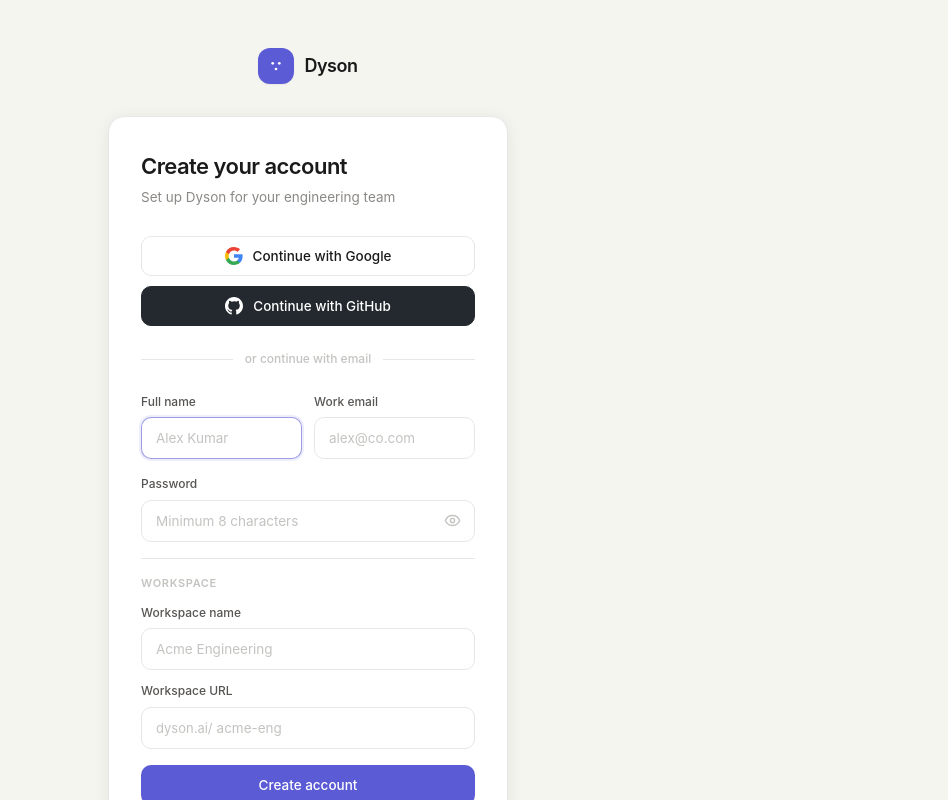
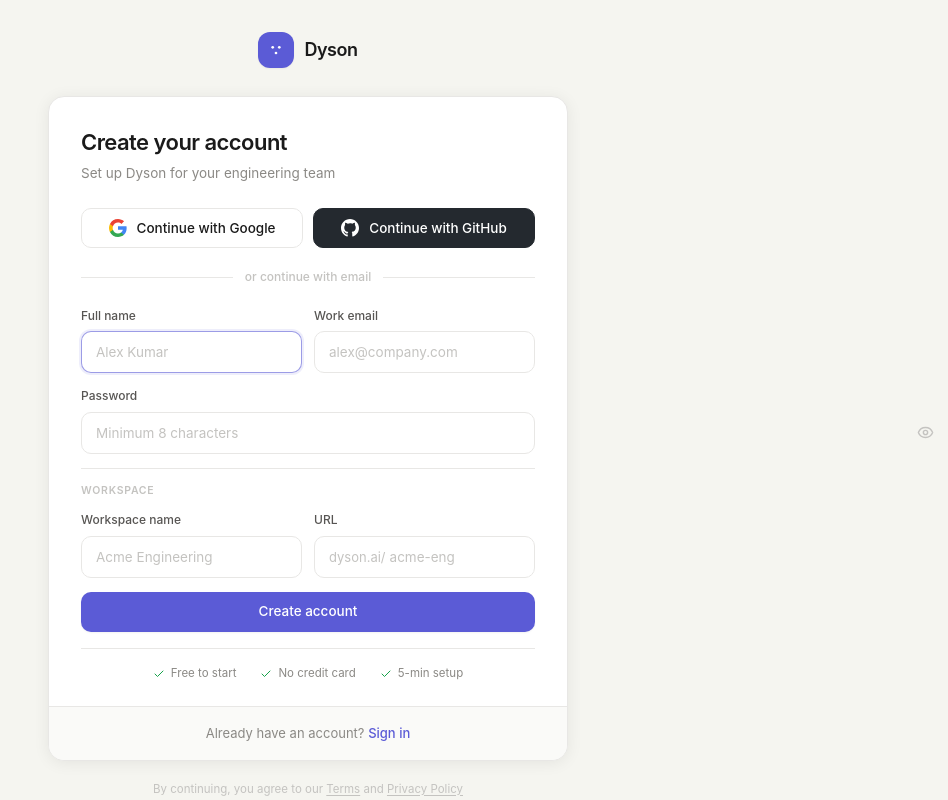
Before and after one commit to Jatin-Dev-Je/Dyson.ai, a React (Vite) app in the folder frontend/: page /signup in a window 1280 px wide. Shown: the top 800 px of the page, without its empty margins (332-1280 px from the left). Built offline with nearby package versions, Linux system fonts and the light colour scheme.

Commit message:
fix(auth): wider signup card (520px), OAuth buttons side-by-side, workspace fields in 2-col grid — eliminates scroll

```diff
--- a/frontend/src/pages/auth/AuthLayout.tsx
+++ b/frontend/src/pages/auth/AuthLayout.tsx
@@ -1,12 +1,16 @@
 import { Link } from 'react-router-dom'
 import { DysonMark } from '@/components/shared/DysonMark'
 
-export function AuthLayout({ children }: { children: React.ReactNode }) {
+export function AuthLayout({ children, wide = false }: {
+  children: React.ReactNode
+  wide?:    boolean
+}) {
   return (
-    <div className="min-h-screen bg-[#F5F5F0] flex flex-col items-center justify-center px-4 py-12">
-      <div className="w-full max-w-[400px]">
+    <div className="min-h-screen bg-[#F5F5F0] flex flex-col items-center justify-center px-4 py-8">
+      <div className={`w-full ${wide ? 'max-w-[520px]' : 'max-w-[400px]'}`}>
+
         {/* Brand */}
-        <div className="flex flex-col items-center mb-8">
+        <div className="flex flex-col items-center mb-7">
           <Link to="/" className="flex items-center gap-2.5 group">
             <div className="w-9 h-9 rounded-xl bg-primary flex items-center justify-center shadow-sm group-hover:opacity-90 transition-opacity">
               <DysonMark size={18} className="text-white" />
@@ -21,7 +25,7 @@
         </div>
 
         {/* Footer */}
-        <p className="text-center text-[11.5px] text-ink-4 mt-6">
+        <p className="text-center text-[11.5px] text-ink-4 mt-5">
           By continuing, you agree to our{' '}
           <a href="#" className="underline underline-offset-2 hover:text-ink-2 transition-colors">Terms</a>
           {' '}and{' '}
--- a/frontend/src/pages/auth/Signup.tsx
+++ b/frontend/src/pages/auth/Signup.tsx
@@ -135,23 +135,23 @@
   }
 
   return (
-    <AuthLayout>
-      <div className="px-8 pt-8 pb-7">
+    <AuthLayout wide>
+      <div className="px-8 pt-7 pb-6">
 
         {/* Header */}
-        <div className="mb-7">
+        <div className="mb-6">
           <h1 className="text-[22px] font-semibold text-ink-1 tracking-tight mb-1">Create your account</h1>
           <p className="text-[13.5px] text-ink-3">Set up Dyson for your engineering team</p>
         </div>
 
-        {/* OAuth */}
-        <div className="space-y-2.5 mb-6">
+        {/* OAuth — side by side on wide card */}
+        <div className="grid grid-cols-2 gap-2.5 mb-5">
           <OAuthButton provider="google" />
           <OAuthButton provider="github" />
         </div>
 
         {/* Divider */}
-        <div className="flex items-center gap-3 mb-6">
+        <div className="flex items-center gap-3 mb-5">
           <div className="flex-1 h-px bg-line" />
           <span className="text-[12px] text-ink-4 font-medium">or continue with email</span>
           <div className="flex-1 h-px bg-line" />
@@ -167,38 +167,37 @@
 
         {/* Form */}
         <form onSubmit={handleSubmit} noValidate>
-          <div className="space-y-4">
+          <div className="space-y-3.5">
 
-            {/* Name + Email row */}
+            {/* Name + Email side by side */}
             <div className="grid grid-cols-2 gap-3">
               <InputField label="Full name" placeholder="Alex Kumar" autoFocus
                 value={name} error={errors.name}
                 onChange={v => { setName(v); setErrors(e => ({ ...e, name: undefined })) }} />
-              <InputField label="Work email" type="email" placeholder="alex@co.com"
+              <InputField label="Work email" type="email" placeholder="alex@company.com"
                 autoComplete="email" value={email} error={errors.email}
                 onChange={v => { setEmail(v); setErrors(e => ({ ...e, email: undefined })) }} />
             </div>
 
             {/* Password */}
-            <div className="relative">
+            <div>
               <InputField label="Password" type="password" placeholder="Minimum 8 characters"
                 autoComplete="new-password" value={password} error={errors.password}
                 onChange={v => { setPassword(v); setErrors(e => ({ ...e, password: undefined })) }} />
-              <div className="mt-1"><PasswordStrength password={password} /></div>
+              <PasswordStrength password={password} />
             </div>
 
-            {/* Workspace section */}
-            <div className="pt-1 border-t border-line">
-              <p className="text-[11px] font-semibold text-ink-4 uppercase tracking-[0.06em] mb-3 mt-3">
+            {/* Workspace — side by side on wide card */}
+            <div className="border-t border-line pt-3.5">
+              <p className="text-[10.5px] font-semibold text-ink-4 uppercase tracking-[0.07em] mb-3">
                 Workspace
               </p>
-              <div className="space-y-3">
+              <div className="grid grid-cols-2 gap-3">
                 <InputField label="Workspace name" placeholder="Acme Engineering"
                   value={workspaceName} error={errors.workspaceName}
                   onChange={handleWorkspaceName} />
-                <InputField label="Workspace URL" prefix="dyson.ai/"
+                <InputField label="URL" prefix="dyson.ai/"
                   placeholder="acme-eng" value={workspaceSlug} error={errors.workspaceSlug}
-                  hint={workspaceSlug ? `/${workspaceSlug}` : undefined}
                   onChange={v => {
                     setSlugTouched(true)
                     setWorkspaceSlug(v.toLowerCase().replace(/[^a-z0-9-]/g, ''))
@@ -209,7 +208,7 @@
 
             {/* Submit */}
             <button type="submit" disabled={loading}
-              className="w-full h-10 flex items-center justify-center gap-2 rounded-lg bg-primary text-[13.5px] font-medium text-white hover:bg-primary-hover disabled:opacity-50 disabled:cursor-not-allowed transition-colors shadow-sm mt-2">
+              className="w-full h-10 flex items-center justify-center gap-2 rounded-lg bg-primary text-[13.5px] font-medium text-white hover:bg-primary-hover disabled:opacity-50 disabled:cursor-not-allowed transition-colors shadow-sm">
               {loading
                 ? <><Loader2 className="w-4 h-4 animate-spin" /> Creating account…</>
                 : 'Create account'}
@@ -218,7 +217,7 @@
         </form>
 
         {/* Trust signals */}
-        <div className="flex items-center justify-center gap-5 mt-5 pt-4 border-t border-line">
+        <div className="flex items-center justify-center gap-6 mt-4 pt-4 border-t border-line">
           {['Free to start', 'No credit card', '5-min setup'].map(t => (
             <div key={t} className="flex items-center gap-1.5">
               <Check className="w-3 h-3 text-success flex-shrink-0" />
```
